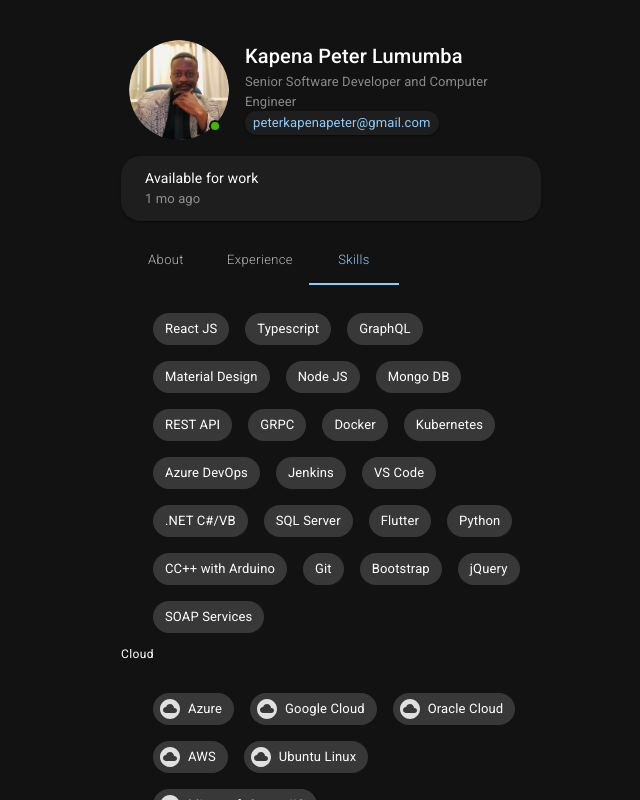
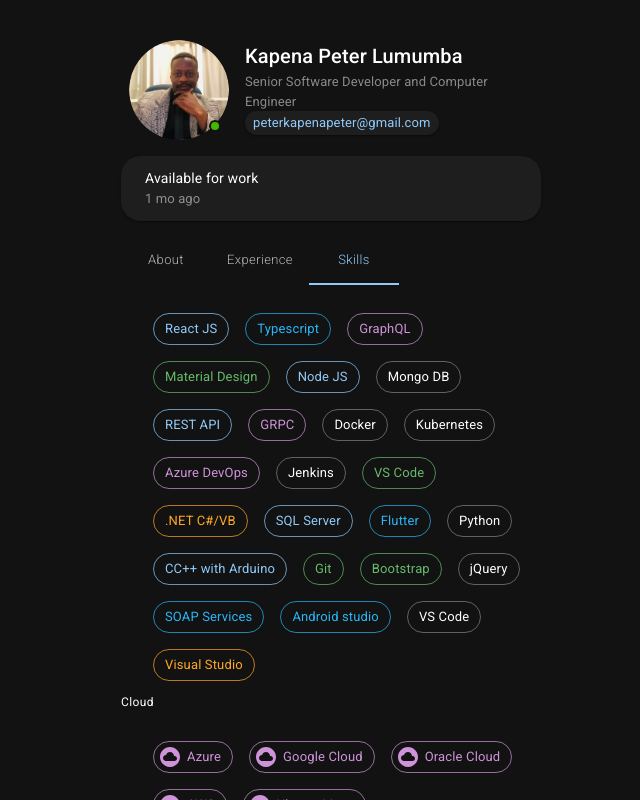
Before and after one commit to peterkapena/portfolio, a React (Vite) app: page / in a window 1280 px wide. Both pictures are taken after a click on the tab "Skills". Shown: the top 800 px of the page, without its empty margins (309-949 px from the left). Built offline with nearby package versions, Linux system fonts and the light colour scheme.

Commit message:
added socials

```diff
--- a/src/App.tsx
+++ b/src/App.tsx
@@ -10,12 +10,11 @@
         m: 5,
         display: "flex",
         flexDirection: "column",
-        alignItems: "center"
+        alignItems: "center",
       }}
     >
       <Box
         sx={{
-          minHeight: "100vh", // Full viewport height
           display: "flex",
           flexDirection: "column",
           width: { xs: "100%", md: "35%" },
--- a/src/Body.tsx
+++ b/src/Body.tsx
@@ -4,7 +4,6 @@
 import AboutSection from "./components/AboutSection"
 import { aboutProjects, experiences, skils, cloud } from "./data"
 import { useState } from "react"
-
 
 const StyledTabPanel = styled(TabPanel)({
     padding: 0,
@@ -17,13 +16,23 @@
 
 });
 
+const colors: Array<'default' | 'primary' | 'secondary' | 'error' | 'info' | 'success' | 'warning'> = [
+    'default',
+    'primary',
+    'secondary',
+    'info',
+    'success',
+    'warning'
+];
+
+
 function Body() {
-
     const [value, setValue] = useState('1');
 
     const handleChange = (_event: React.SyntheticEvent, newValue: string) => {
         setValue(newValue);
     };
+
     return (
         <Box sx={{ width: "100%" }}>
             <TabContext value={value}>
@@ -63,11 +72,15 @@
                 </StyledTabPanel>
                 <StyledTabPanel value="3">
                     <StyledTabBox>
-                        {skils.map(skill => (<Chip label={skill} sx={{ m: 1 }} />))}
+                        {skils.map(skill => (<Chip variant="outlined" size="medium"
+                            color={colors[Math.floor(Math.random() * colors.length)]}
+                            label={skill}
+                            sx={{ m: 1 }}
+                        />))}
                     </StyledTabBox>
                     <Typography variant="caption">Cloud</Typography>
                     <StyledTabBox>
-                        {cloud.map(skill => (<Chip label={skill} icon={<CloudCircle />} sx={{ m: 1 }} />))}
+                        {cloud.map(skill => (<Chip color="secondary" variant="outlined" label={skill} icon={<CloudCircle />} sx={{ m: 1 }} />))}
                     </StyledTabBox>
                 </StyledTabPanel>
             </TabContext>
--- a/src/data.ts
+++ b/src/data.ts
@@ -63,6 +63,9 @@
     "Bootstrap",
     "jQuery",
     "SOAP Services",
+    "Android studio",
+    "VS Code",
+    "Visual Studio",
 ]
 
 export const cloud: string[] = [
```
